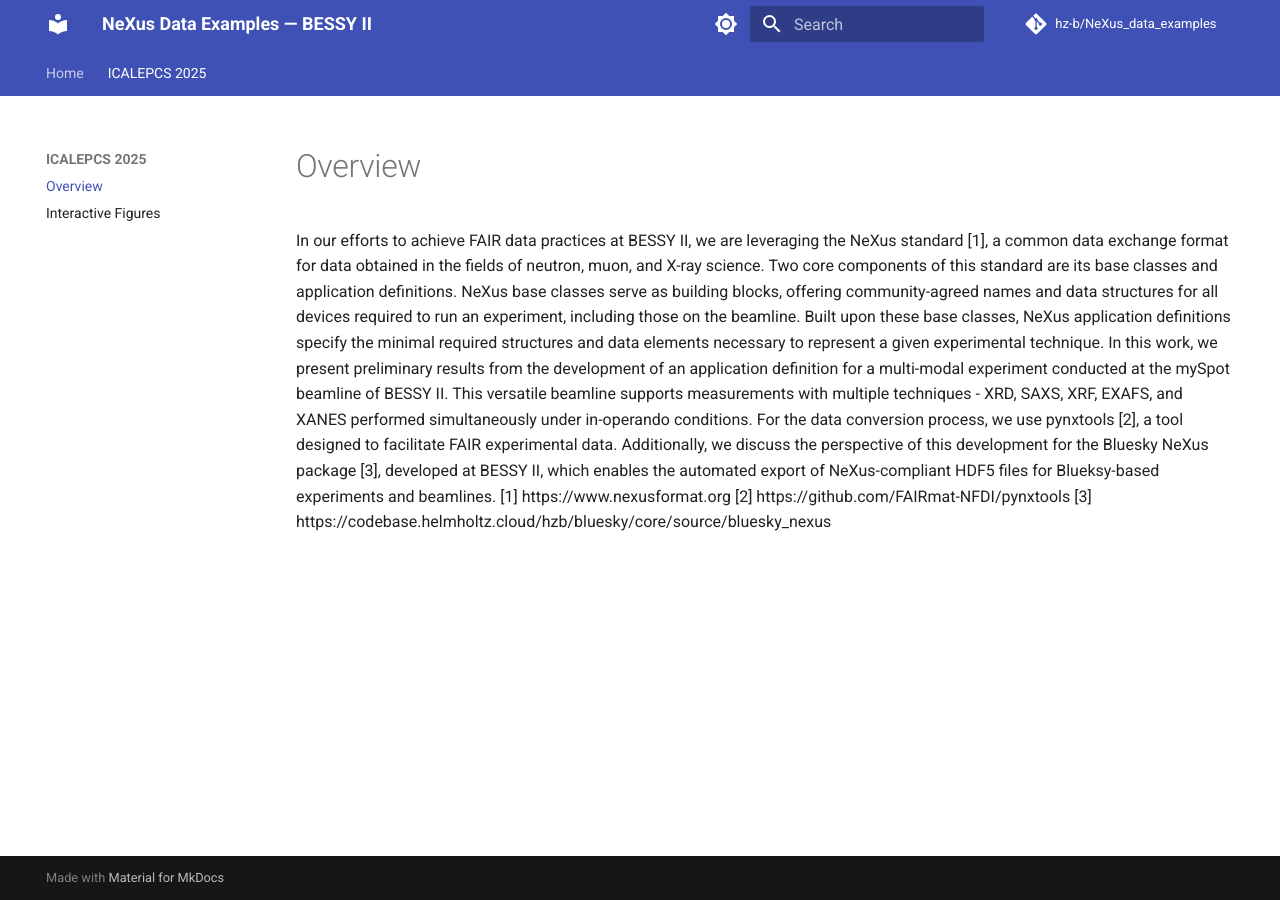
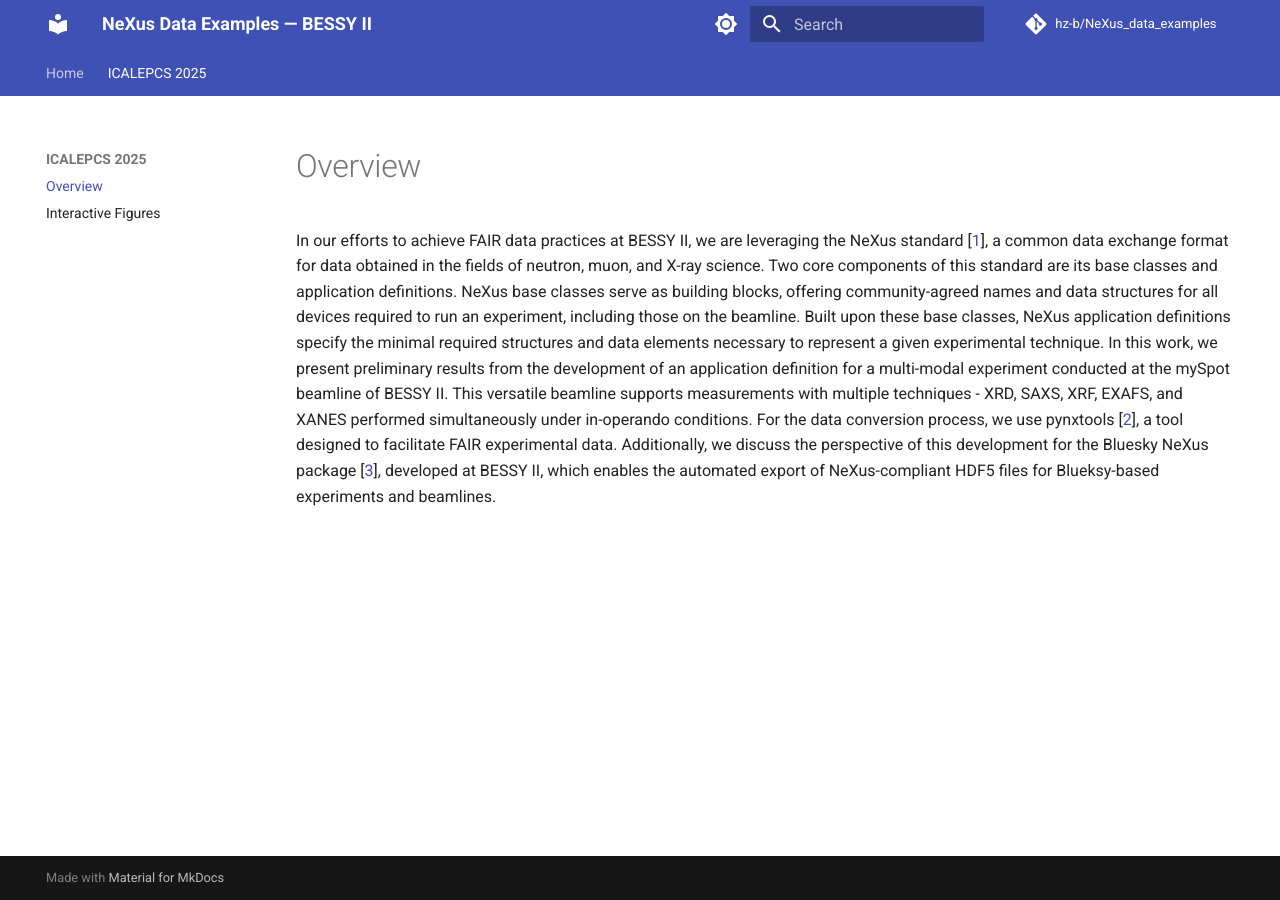
Before and after one commit to hz-b/NeXus_data_examples, an MkDocs documentation site: the page built from docs/2025_ICALEPCS/index.md, in a window 1280 px wide. Built offline with MkDocs 1.6.1 and Material for MkDocs 9.7.7, drawn with Linux system fonts in a browser that asks for light colours; comment, search, counter and statistics services are not loaded.

Commit message:
Update references to NeXus standard with links

```diff
--- a/docs/2025_ICALEPCS/index.md
+++ b/docs/2025_ICALEPCS/index.md
@@ -1 +1,2 @@
-In our efforts to achieve FAIR data practices at BESSY II, we are leveraging the NeXus standard [1], a common data exchange format for data obtained in the fields of neutron, muon, and X-ray science. Two core components of this standard are its base classes and application definitions. NeXus base classes serve as building blocks, offering community-agreed names and data structures for all devices required to run an experiment, including those on the beamline. Built upon these base classes, NeXus application definitions specify the minimal required structures and data elements necessary to represent a given experimental technique. In this work, we present preliminary results from the development of an application definition for a multi-modal experiment conducted at the mySpot beamline of BESSY II. This versatile beamline supports measurements with multiple techniques - XRD, SAXS, XRF, EXAFS, and XANES performed simultaneously under in-operando conditions. For the data conversion process, we use pynxtools [2], a tool designed to facilitate FAIR experimental data. Additionally, we discuss the perspective of this development for the Bluesky NeXus package [3], developed at BESSY II, which enables the automated export of NeXus-compliant HDF5 files for Blueksy-based experiments and beamlines. [1] https://www.nexusformat.org [2] https://github.com/FAIRmat-NFDI/pynxtools [3] https://codebase.helmholtz.cloud/hzb/bluesky/core/source/bluesky_nexus
+In our efforts to achieve FAIR data practices at BESSY II, we are leveraging the NeXus standard [[1](https://www.nexusformat.org)], a common data exchange format for data obtained in the fields of neutron, muon, and X-ray science. Two core components of this standard are its base classes and application definitions. NeXus base classes serve as building blocks, offering community-agreed names and data structures for all devices required to run an experiment, including those on the beamline. Built upon these base classes, NeXus application definitions specify the minimal required structures and data elements necessary to represent a given experimental technique. In this work, we present preliminary results from the development of an application definition for a multi-modal experiment conducted at the mySpot beamline of BESSY II. This versatile beamline supports measurements with multiple techniques - XRD, SAXS, XRF, EXAFS, and XANES performed simultaneously under in-operando conditions. For the data conversion process, we use pynxtools [[2](https://github.com/FAIRmat-NFDI/pynxtools)], a tool designed to facilitate FAIR experimental data. Additionally, we discuss the perspective of this development for the Bluesky NeXus package [[3](https://codebase.helmholtz.cloud/hzb/bluesky/core/source/bluesky_nexus
+)], developed at BESSY II, which enables the automated export of NeXus-compliant HDF5 files for Blueksy-based experiments and beamlines.
```
